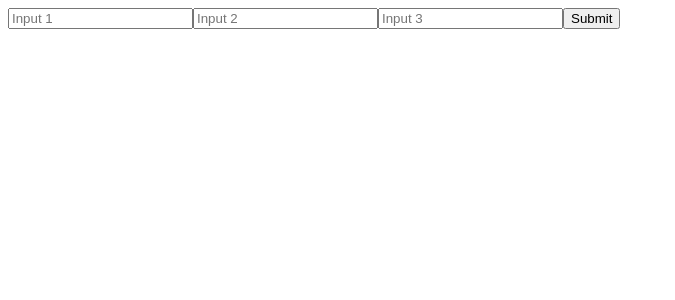
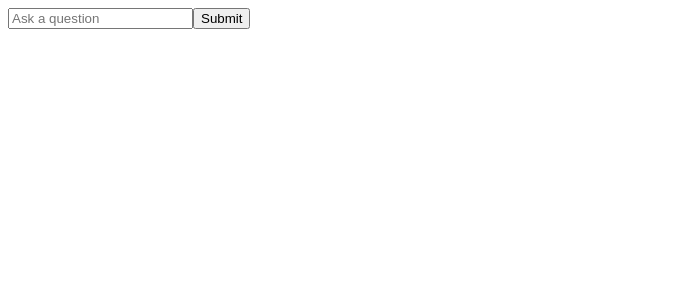
Before and after one commit to vamsee9201/erudo, a React (Vite) app in the folder erudo-frontend/: page / in a window 1280 px wide. Shown: the top 300 px of the page, without its empty margins (0-675 px from the left). Built offline with nearby package versions, Linux system fonts and the light colour scheme.

Commit message:
added frontend component

```diff
--- a/erudo-frontend/src/App.jsx
+++ b/erudo-frontend/src/App.jsx
@@ -1,17 +1,15 @@
+import React from 'react'
 import { useState } from 'react'
 //import reactLogo from './assets/react.svg'
 //import viteLogo from '/vite.svg'
 //import './App.css'
-
+import AskQuestion from './components/askQuestion';
 function App() {
 
 
   return (
     <>
-      <input type="text" placeholder="Input 1" />
-      <input type="text" placeholder="Input 2" />
-      <input type="text" placeholder="Input 3" />
-      <button>Submit</button>
+      <AskQuestion />
     </>
   )
 }
--- /dev/null
+++ b/erudo-frontend/src/components/askQuestion.jsx
@@ -0,0 +1,37 @@
+import React, { useState } from 'react';
+import axios from 'axios';
+
+const AskQuestion = () => {
+  const [question, setQuestion] = useState('');
+  const [response, setResponse] = useState('');
+
+  const handleSubmit = async () => {
+    try {
+      const res = await axios.post('http://your-backend-api.com/ask', {
+        question: question,
+      });
+      setResponse(res.data.answer); // adjust based on your API response structure
+    } catch (error) {
+      console.error(error);
+      setResponse('An error occurred.');
+    }
+  };
+
+  return (
+    <div className="p-4">
+      <input
+        type="text"
+        value={question}
+        onChange={(e) => setQuestion(e.target.value)}
+        placeholder="Ask a question"
+        className="border px-2 py-1 w-full mb-2"
+      />
+      <button onClick={handleSubmit} className="bg-blue-500 text-white px-4 py-1 rounded">
+        Submit
+      </button>
+      {response && <div className="mt-4">Response: {response}</div>}
+    </div>
+  );
+};
+
+export default AskQuestion;
```
Also changed, not shown: 2 other files (tests, documents, lock files or other folders).
